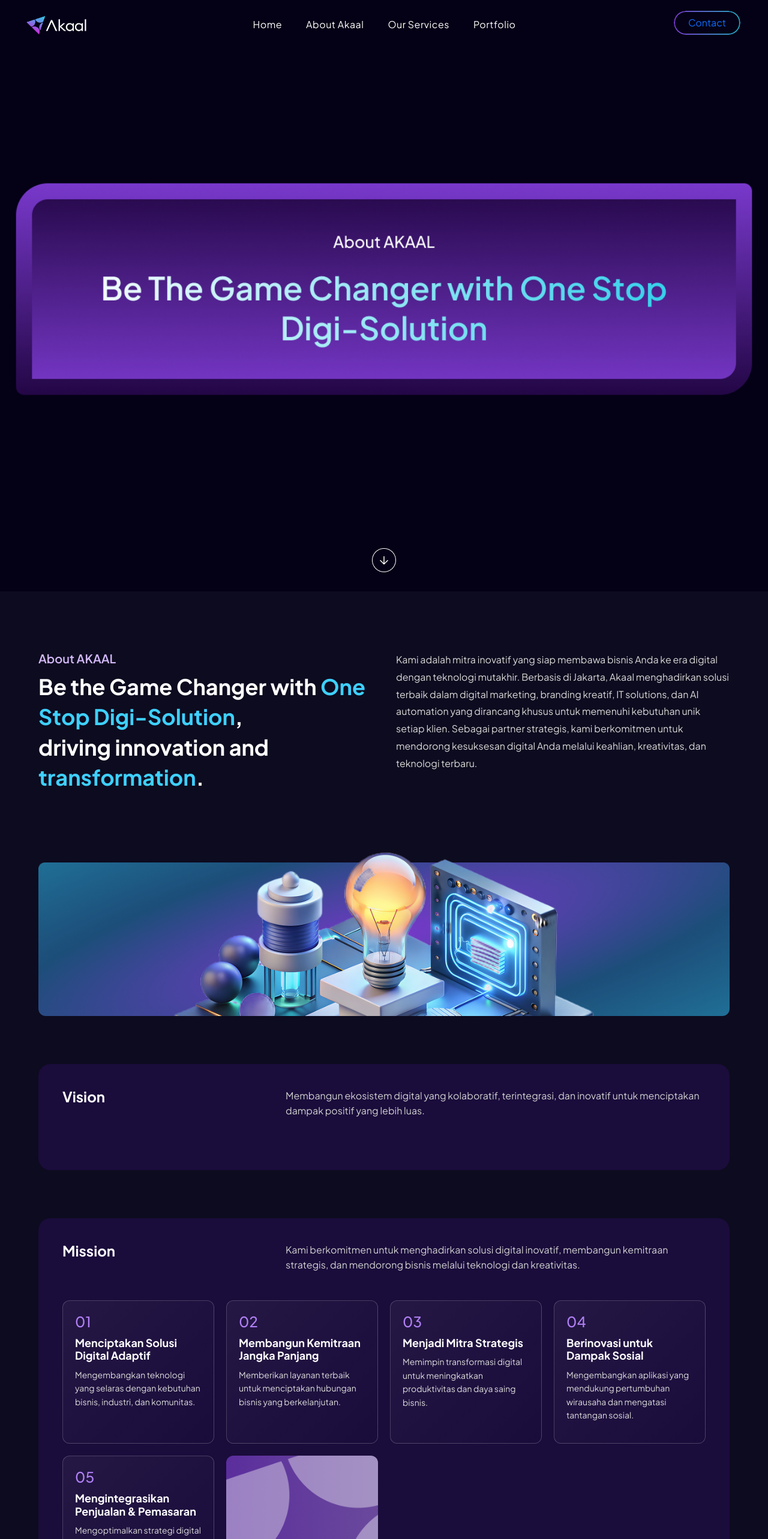
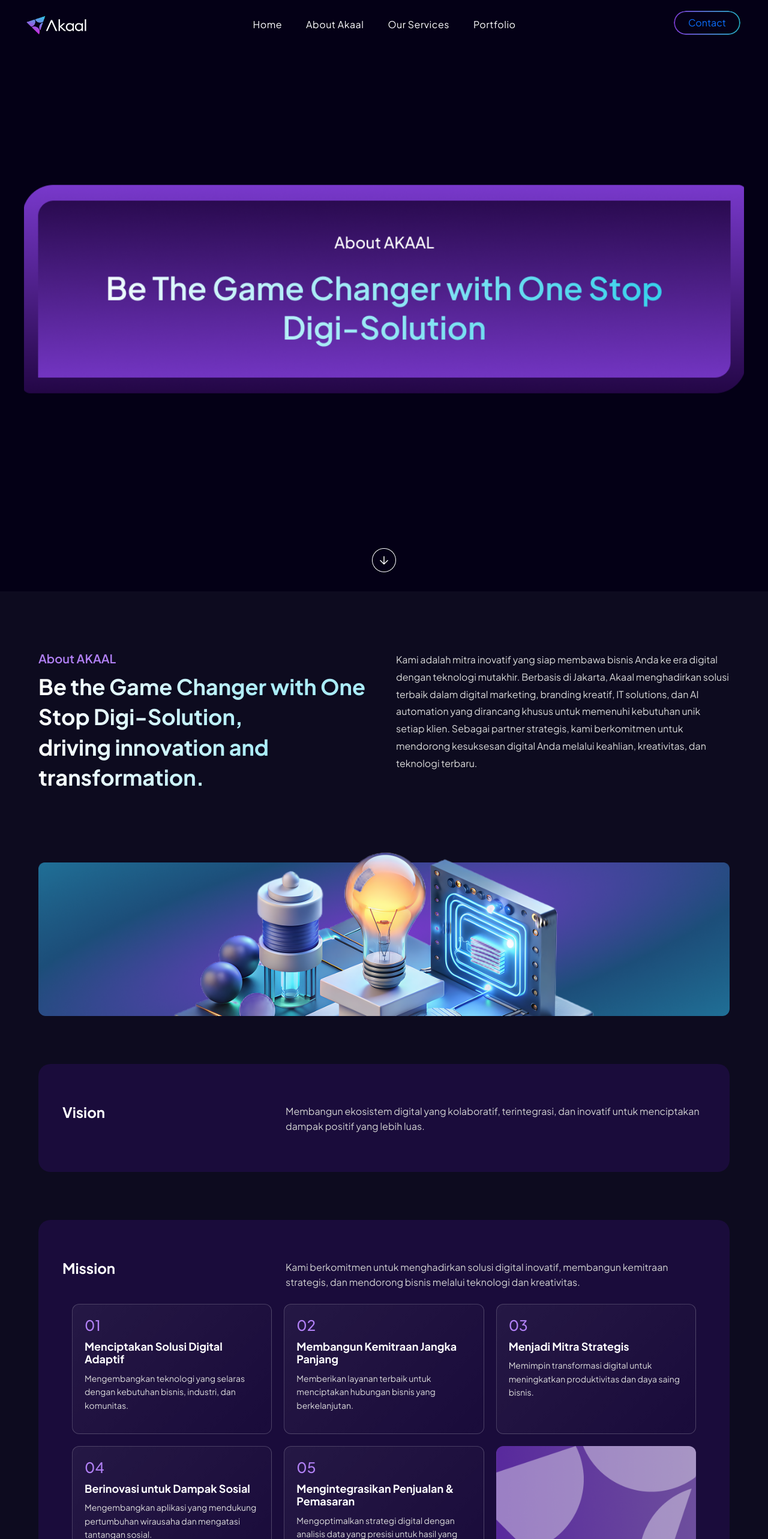
Before and after one commit to Alif8454/akaal-web-new, a Next.js app: page /about in a window 1280 px wide. Shown: the top 2566 px of the page at 60% size. Built offline with nearby package versions, Linux system fonts and the light colour scheme.

Commit message:
fixed /about

```diff
--- a/src/pages/about.js
+++ b/src/pages/about.js
@@ -141,7 +141,7 @@ export default function About() {
     <section className="about-akaal-section" id="about">
       <div className="text-container">
         <div className="left-text">
-          <h5>Why Choose AKAAL</h5>
+          <h5>Why Choose AKAAL?</h5>
           <h2>
              Bringing Vision to Life,<br />Delivering Solutions.
           </h2>
--- a/src/styles/style.css
+++ b/src/styles/style.css
@@ -3,11 +3,11 @@
   margin: 0;
   padding: 0;
   box-sizing: border-box;
-  font-family: "Plus Jakarta Sans", "Inter";
+  font-family: 'Plus Jakarta Sans', 'Inter';
 }
 
 body {
-  font-family: "Plus Jakarta Sans", "Inter";
+  font-family: 'Plus Jakarta Sans', 'Inter';
   line-height: 1.6;
   color: #333;
   background-color: #f8f9fa;
@@ -167,24 +167,29 @@ body {
 
 .slide {
   display: none;
-  flex-wrap: wrap;
-  justify-content: space-between;
+  justify-content: center;
   align-items: center;
-  gap: 0;
   width: 100%;
+  min-height: 100vh;
+  padding: 0 16px;
+  box-sizing: border-box;
+  overflow: auto;
 }
 
 .slide.active {
   display: flex;
-  justify-content: center;
-  align-items: center;
-  position: relative;
-  width: 100vw;
-  height: 100vh;
-  overflow: hidden;
 }
 
-.slide .hero-image {
+.about-content-image-wrapper {
+  position: relative;
+  width: 100%;
+  max-width: 1200px;
+  aspect-ratio: 12 / 5;
+}
+
+
+
+/* .slide .hero-image {
   width: 100%;
   display: flex;
   justify-content: center;
@@ -195,7 +200,7 @@ body {
   height: auto;
   border-radius: 0;
   object-fit: cover;
-}
+} */
 /*Hero Section End  */
 
 .section1 {
@@ -363,8 +368,9 @@ body {
   padding: 20px;
   text-align: left;
   color: #ccc;
-  transition: background 0.3s ease;
   width: 300px;
+  transition: all 0.3s ease;
+  cursor: pointer;
 }
 
 .card:hover {
@@ -427,8 +433,8 @@ body {
   top: 0;
   left: 50%;
   transform: translateX(-50%);
-  width: 120%;
-  height: 100%;
+  width: 1573px;
+  height: 1573px;
   background: url("/img/SegitigaAkaal.png") no-repeat center;
   background-size: contain;
   opacity: 1;
@@ -455,7 +461,7 @@ body {
   -webkit-text-fill-color: transparent;
 }
 .visual img {
-  max-width: 100%;
+  max-width: 50%;
   height: auto;
   margin-bottom: 40px;
 }
@@ -468,7 +474,6 @@ body {
 }
 .btn {
   display: inline-block;
-  padding: 14px 32px;
   font-size: 1rem;
   font-weight: 600;
   text-decoration: none;
@@ -483,7 +488,7 @@ body {
   background: none;
   z-index: 1;
   border: none;
-  padding: 10px 20px;
+  padding: 12px 24px !important;
   cursor: pointer;
 }
 
@@ -518,13 +523,13 @@ body {
 .section4::after {
   content: "";
   position: absolute;
+  right: -250px;
   top: 0;
-  right: 0;
-  width: 600px;
+  width: 1120px;
   height: 100%;
-  background: url("/img/Union.png") no-repeat right center;
   background-size: cover;
   z-index: 0;
+  background: url("/img/Union.png") no-repeat right center;
 }
 
 .section4 .content {
@@ -845,12 +850,12 @@ body {
   line-height: 1.6;
 }
 
+/* about.js */
 /* About-section */
 .about-akaal-section {
   background-color: #0d0b1f;
   padding: 100px 5vw;
   color: #ffffff;
-  font-family: "Poppins", sans-serif;
 }
 
 .about-akaal-section .text-container {
@@ -863,7 +868,7 @@ body {
 }
 
 .about-akaal-section .left-text h5 {
-  color: #d3b9f9;
+ color: #b180f5;
   font-size: 20px;
   font-weight: 600;
   margin-bottom: 10px;
@@ -873,7 +878,10 @@ body {
   font-size: 36px;
   font-weight: 700;
   line-height: 1.4;
-  color: white;
+  background: linear-gradient(92deg, #FFF 0.37%, #AAECF7 66.57%);
+  background-clip: text;
+  -webkit-background-clip: text;
+  -webkit-text-fill-color: transparent;
 }
 
 .about-akaal-section .left-text h2 span {
@@ -908,8 +916,8 @@ body {
 
 .left-text h5 {
   font-size: 18px;
+  margin-bottom: 10px;
   color: #b180f5;
-  margin-bottom: 10px;
 }
 
 .left-text h2 {
@@ -933,7 +941,6 @@ body {
   margin: 40px 0;
   text-align: center;
 }
-
 .about-image {
   width: 100%;
   border-radius: 12px;
@@ -965,6 +972,15 @@ body {
 
 .service-box {
   margin-bottom: 40px;
+  transition:
+    background 0.3s ease,
+    border 0.3s ease,
+    transform 0.3s ease,
+    box-shadow 0.3s ease;
+}
+.service-box:hover {
+  transform: translateY(-8px);
+  cursor: pointer;
 }
 
 .service-box h3 {
@@ -1023,7 +1039,8 @@ body {
   align-items: start;
   flex-wrap: wrap;
   gap: 40px;
-  margin-bottom: 30px;
+  margin-bottom: 7px;
+  padding-top: 26px;
 }
 
 .mission-header h2 {
@@ -1040,8 +1057,12 @@ body {
 
 .mission-grid {
   display: grid;
-  grid-template-columns: repeat(auto-fit, minmax(250px, 1fr));
+  grid-template-columns: repeat(3, 1fr);
   gap: 20px;
+  max-width: 1200px;
+  margin: 0 auto;
+  padding: 0 16px;
+  box-sizing: border-box;
 }
 
 .mission-card {
@@ -1052,7 +1073,17 @@ body {
   );
   border: 1px solid rgba(255, 255, 255, 0.2);
   border-radius: 12px;
+   transition:
+    background 0.3s ease,
+    border 0.3s ease,
+    transform 0.3s ease,
+    box-shadow 0.3s ease;
   padding: 20px;
+}
+.mission-card:hover {
+  background: linear-gradient(135deg,rgba(129, 88, 186, 0.67),rgba(124, 69, 207, 0.42));
+  cursor: pointer;
+  transform: translateY(-8px);
 }
 
 .mission-card h3 {
@@ -1082,19 +1113,32 @@ body {
 }
 
 .feature-highlight {
-  display: grid;
-  grid-template-columns: repeat(auto-fit, minmax(280px, 1fr));
+   display: grid;
+  grid-template-columns: repeat(2, 1fr); /* 2 kolom */
+  grid-template-rows: repeat(2, auto);   /* 2 baris */
   gap: 30px;
-  background: linear-gradient(135deg, #4e0f8a, #6d19bb);
+  background: linear-gradient(135deg,rgb(59, 16, 100), #6d19bb);
   padding: 40px;
   border-radius: 16px;
   color: white;
+  max-width: 1200px;
+  margin: 0 auto;
+  box-sizing: border-box;
 }
 
 .feature-box {
   display: flex;
   gap: 15px;
   align-items: flex-start;
+  transition:
+    background 0.3s ease,
+    border 0.3s ease,
+    transform 0.3s ease,
+    box-shadow 0.3s ease;
+}
+.feature-box:hover{
+  transform: translateY(-8px);
+  cursor: pointer;
 }
 
 .feature-text h4 {
@@ -1107,6 +1151,15 @@ body {
   font-size: 14px;
   color: #e0e0e0;
   line-height: 1.5;
+}
+.about-content-image-wrapper {
+  position: relative;
+  width: 100%;
+  height: 400px;
+  margin: 2rem auto;
+  padding: 0 1rem;
+  border-radius: 12px;
+  overflow: hidden;
 }
 
 /* Footer  */
@@ -1176,13 +1229,3 @@ body {
   transform: scale(1.2);
   color: #9747ff;
 }
-
-.about-content-image-wrapper {
-  position: relative;
-  width: 100%;
-  height: 400px;
-  margin: 2rem auto;
-  padding: 0 1rem;
-  border-radius: 12px;
-  overflow: hidden;
-}
```
Also changed, not shown: src/pages/index.js (+4 -4 lines), components/Loading.jsx (added).
